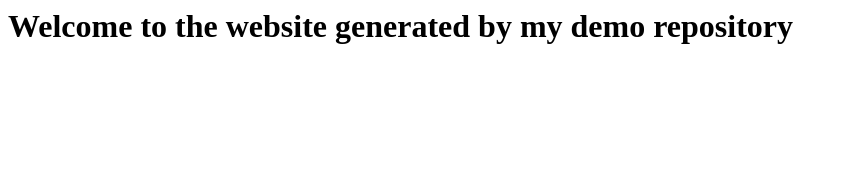
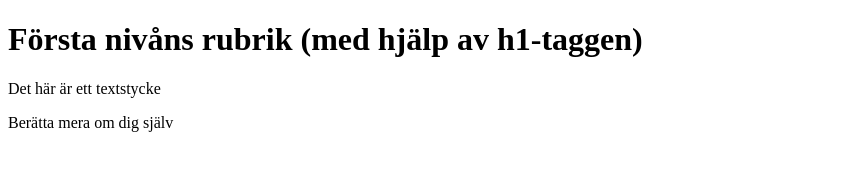
Before and after one commit to PrakticumJeeJee/demo-repository, a website: page index.html in a window 1280 px wide. Shown: the whole page, without its empty margins (0-847 px from the left). Drawn offline with Linux system fonts and the light colour scheme.

Commit message:
Change boilerplate to course assignment practice

```diff
--- a/index.html
+++ b/index.html
@@ -1 +1,16 @@
-<h1>Welcome to the website generated by my demo repository</h1>
+<!DOCTYPE html>
+<html lang="fi">
+<head>
+	<meta charset="utf-8">
+	<title>Rubrik</title>
+</head>
+<body>
+
+	<h1>Första nivåns rubrik (med hjälp av h1-taggen)</h1>
+
+	<p>Det här är ett textstycke</p>
+
+    <p>Berätta mera om dig själv</p>
+
+</body>
+</html>
```
